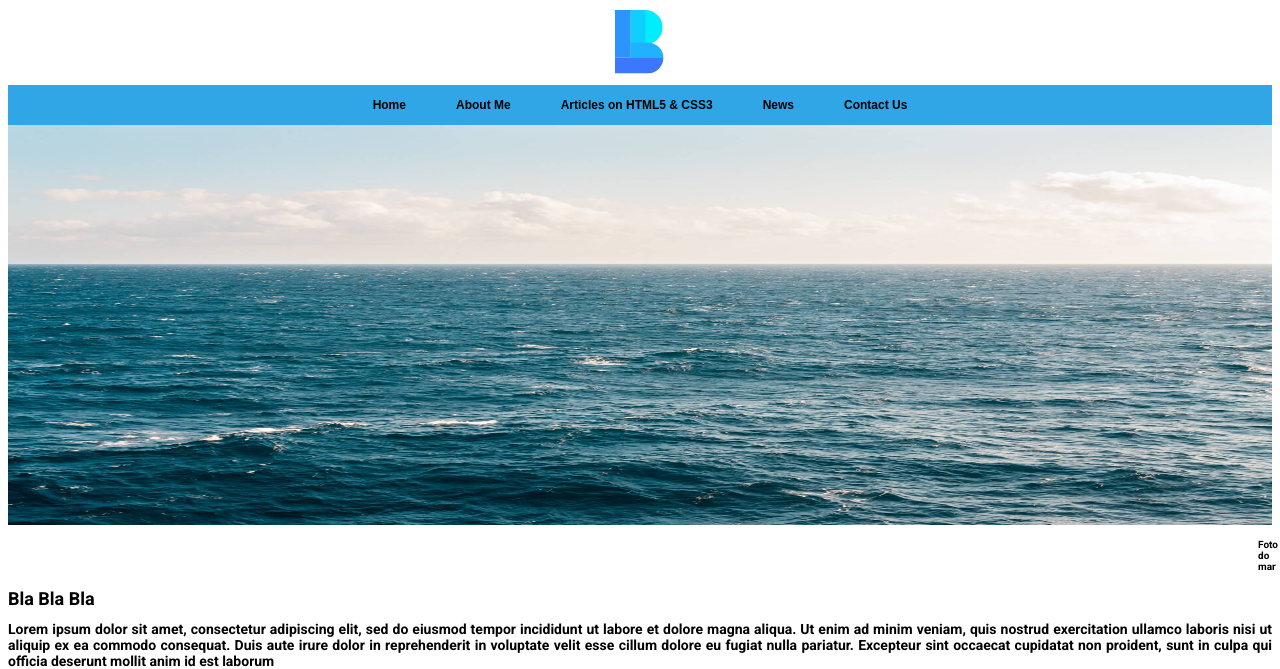
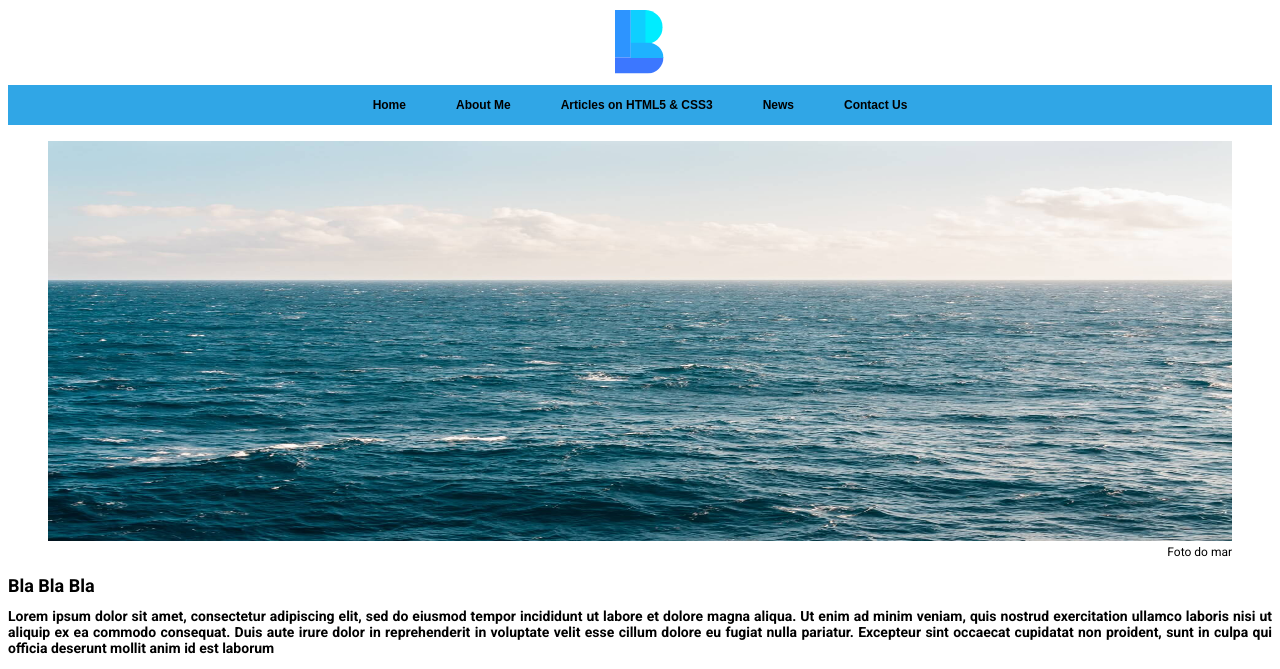
Before and after one commit to guiferrini/testewebsite, a plain HTML site: page index.html in a window 1280 px wide. Shown: the top 669 px of the page. Drawn offline with Linux system fonts and the light colour scheme.

Commit message:
legenda na foto

```diff
--- a/index.html
+++ b/index.html
@@ -1,6 +1,5 @@
 <!--
 -diminuir distancia rodape, logo  da registrada
--colocar legenda da foto
 -3 colunas c imagem, h1, h2
 -SUSCRIBITE AL NEWSLETTER
 -->
@@ -38,8 +37,10 @@
     </div>
 
     <div >
-        <img class="background" src="img/mar.jpg" alt=""/>
-        <h3>Foto do mar</h3>
+        <figure>
+            <img class="background" src="img/mar.jpg" alt=""/>
+            <figcaption>Foto do mar</figcaption>
+        </figure>
     <p>
         <h1>Bla Bla Bla</h1>
         <h2>
--- a/style.css
+++ b/style.css
@@ -98,11 +98,13 @@ li:hover ul#submenu {
     height: 400px;
 }
 
-h3 {
-    font-size: 10px;
-    margin-left: 1250px;
+figcaption {
+    font-size: 12px;
+    text-align: right;
+
 
 }
+
 
 
 .txt {
```
